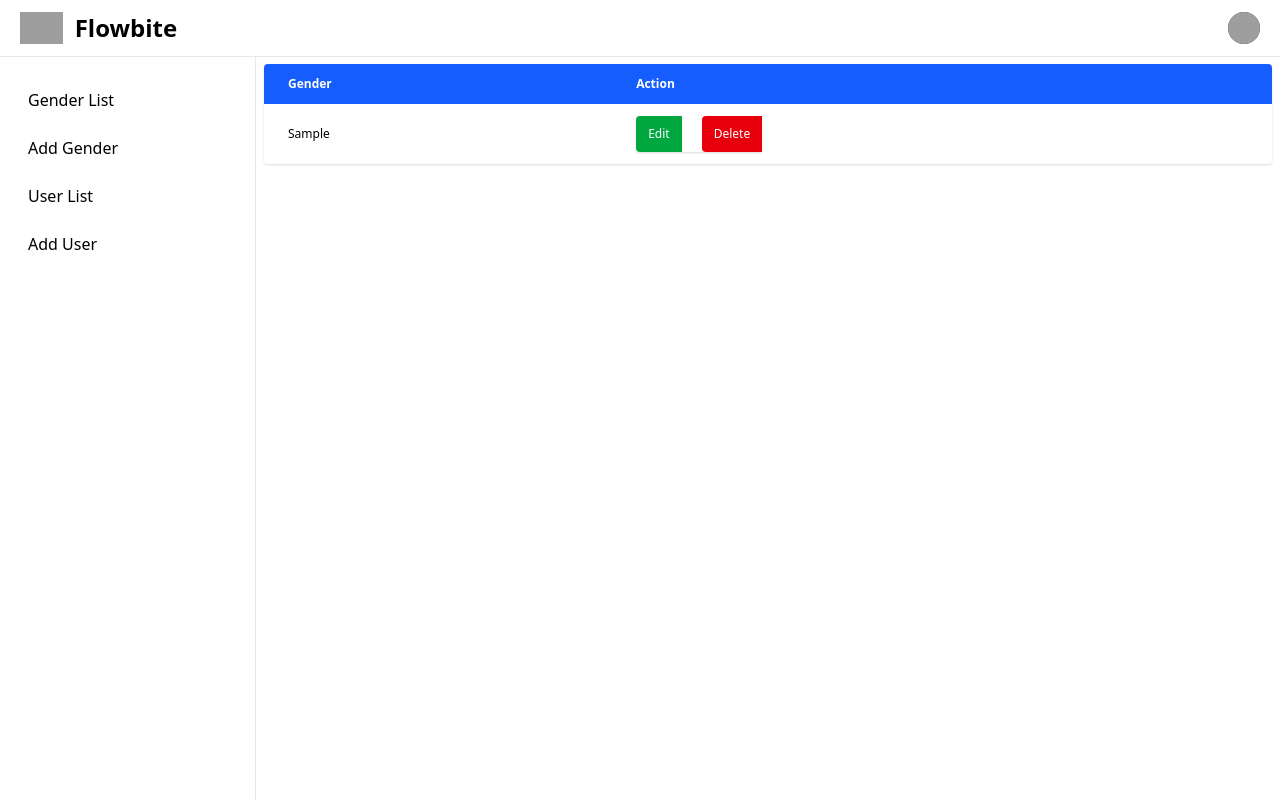
After one commit to yurizzs/grouptwosite, a Django app: page /gender/list in a window 1280 px wide. The commit adds this page. Run offline with Django 4.2, Linux system fonts and the light colour scheme; tables that the repository leaves empty hold one stand-in row (values such as "Sample post"); grey boxes are pictures that could not be loaded.

Commit message:
edit gender

```diff
--- a/crud/static/css/output.css
+++ b/crud/static/css/output.css
@@ -7,13 +7,14 @@
       "Segoe UI Emoji", "Segoe UI Symbol", "Noto Color Emoji";
     --font-mono: ui-monospace, SFMono-Regular, Menlo, Monaco, Consolas, "Liberation Mono",
       "Courier New", monospace;
+    --color-red-600: oklch(57.7% 0.245 27.325);
+    --color-red-700: oklch(50.5% 0.213 27.518);
     --color-green-100: oklch(96.2% 0.044 156.743);
-    --color-green-200: oklch(92.5% 0.084 155.995);
     --color-green-500: oklch(72.3% 0.219 149.579);
     --color-green-600: oklch(62.7% 0.194 149.214);
     --color-green-700: oklch(52.7% 0.154 150.069);
-    --color-green-800: oklch(44.8% 0.119 151.328);
     --color-blue-600: oklch(54.6% 0.245 262.881);
+    --color-gray-50: oklch(98.5% 0.002 247.839);
     --color-gray-100: oklch(96.7% 0.003 264.542);
     --color-gray-200: oklch(92.8% 0.006 264.531);
     --color-gray-300: oklch(87.2% 0.01 258.338);
@@ -27,6 +28,8 @@
     --color-white: #fff;
     --spacing: 0.25rem;
     --container-xs: 20rem;
+    --text-xs: 0.75rem;
+    --text-xs--line-height: calc(1 / 0.75);
     --text-sm: 0.875rem;
     --text-sm--line-height: calc(1.25 / 0.875);
     --text-base: 1rem;
@@ -206,6 +209,9 @@
   .fixed {
     position: fixed;
   }
+  .relative {
+    position: relative;
+  }
   .static {
     position: static;
   }
@@ -223,9 +229,6 @@
   }
   .z-60 {
     z-index: 60;
-  }
-  .z-100 {
-    z-index: 100;
   }
   .-mx-1 {
     margin-inline: calc(var(--spacing) * -1);
@@ -259,6 +262,9 @@
   }
   .mt-16 {
     margin-top: calc(var(--spacing) * 16);
+  }
+  .mr-1 {
+    margin-right: calc(var(--spacing) * 1);
   }
   .mb-2 {
     margin-bottom: calc(var(--spacing) * 2);
@@ -360,6 +366,9 @@
   .justify-start {
     justify-content: flex-start;
   }
+  .gap-5 {
+    gap: calc(var(--spacing) * 5);
+  }
   .space-y-2 {
     :where(& > :not(:last-child)) {
       --tw-space-y-reverse: 0;
@@ -389,6 +398,9 @@
     text-overflow: ellipsis;
     white-space: nowrap;
   }
+  .overflow-x-auto {
+    overflow-x: auto;
+  }
   .overflow-y-auto {
     overflow-y: auto;
   }
@@ -400,6 +412,10 @@
   }
   .rounded-sm {
     border-radius: var(--radius-sm);
+  }
+  .rounded-s-sm {
+    border-start-start-radius: var(--radius-sm);
+    border-end-start-radius: var(--radius-sm);
   }
   .border {
     border-style: var(--tw-border-style);
@@ -419,6 +435,12 @@
   .border-gray-300 {
     border-color: var(--color-gray-300);
   }
+  .bg-blue-600 {
+    background-color: var(--color-blue-600);
+  }
+  .bg-gray-50 {
+    background-color: var(--color-gray-50);
+  }
   .bg-gray-800 {
     background-color: var(--color-gray-800);
   }
@@ -427,6 +449,9 @@
   }
   .bg-green-600 {
     background-color: var(--color-green-600);
+  }
+  .bg-red-600 {
+    background-color: var(--color-red-600);
   }
   .bg-white {
     background-color: var(--color-white);
@@ -452,6 +477,9 @@
   .px-4 {
     padding-inline: calc(var(--spacing) * 4);
   }
+  .px-6 {
+    padding-inline: calc(var(--spacing) * 6);
+  }
   .py-1 {
     padding-block: calc(var(--spacing) * 1);
   }
@@ -464,11 +492,17 @@
   .py-3 {
     padding-block: calc(var(--spacing) * 3);
   }
+  .py-4 {
+    padding-block: calc(var(--spacing) * 4);
+  }
   .pt-20 {
     padding-top: calc(var(--spacing) * 20);
   }
   .pb-4 {
     padding-bottom: calc(var(--spacing) * 4);
+  }
+  .text-left {
+    text-align: left;
   }
   .text-base {
     font-size: var(--text-base);
@@ -481,6 +515,10 @@
   .text-xl {
     font-size: var(--text-xl);
     line-height: var(--tw-leading, var(--text-xl--line-height));
+  }
+  .text-xs {
+    font-size: var(--text-xs);
+    line-height: var(--tw-leading, var(--text-xs--line-height));
   }
   .font-medium {
     --tw-font-weight: var(--font-weight-medium);
@@ -518,8 +556,15 @@
   .text-white {
     color: var(--color-white);
   }
+  .uppercase {
+    text-transform: uppercase;
+  }
   .underline {
     text-decoration-line: underline;
+  }
+  .shadow {
+    --tw-shadow: 0 1px 3px 0 var(--tw-shadow-color, rgb(0 0 0 / 0.1)), 0 1px 2px -1px var(--tw-shadow-color, rgb(0 0 0 / 0.1));
+    box-shadow: var(--tw-inset-shadow), var(--tw-inset-ring-shadow), var(--tw-ring-offset-shadow), var(--tw-ring-shadow), var(--tw-shadow);
   }
   .shadow-sm {
     --tw-shadow: 0 1px 3px 0 var(--tw-shadow-color, rgb(0 0 0 / 0.1)), 0 1px 2px -1px var(--tw-shadow-color, rgb(0 0 0 / 0.1));
@@ -548,10 +593,25 @@
       }
     }
   }
+  .hover\:bg-red-700 {
+    &:hover {
+      @media (hover: hover) {
+        background-color: var(--color-red-700);
+      }
+    }
+  }
   .hover\:text-gray-900 {
     &:hover {
       @media (hover: hover) {
         color: var(--color-gray-900);
+      }
+    }
+  }
+  .hover\:outline-none {
+    &:hover {
+      @media (hover: hover) {
+        --tw-outline-style: none;
+        outline-style: none;
       }
     }
   }
@@ -643,6 +703,11 @@
   .rtl\:justify-end {
     &:where(:dir(rtl), [dir="rtl"], [dir="rtl"] *) {
       justify-content: flex-end;
+    }
+  }
+  .rtl\:text-right {
+    &:where(:dir(rtl), [dir="rtl"], [dir="rtl"] *) {
+      text-align: right;
     }
   }
   .dark\:divide-gray-600 {
--- /dev/null
+++ b/crud/templates/gender/GenderLIst.html
@@ -0,0 +1,38 @@
+{% extends 'layout/base.html' %}
+
+{% block 'title' %}
+Genders List
+{% endblock 'title' %}
+
+{% block 'content' %}
+
+{% include 'include/Sidebar.html' %}
+{% include 'include/ToastMessage.html' %}
+<div class="p-2 sm:ml-64 mt-16 md:mt-14">
+    <div class="relative overflow-x-auto rounded-sm shadow-sm">
+        <table class="w-full">
+            <thead class="text-xs text-left text-white bg-blue-600">
+                <tr>
+                   <th class="px-6 py-3">Gender</th>
+                   <th class="px-6 py-3">Action</th>
+                </tr>
+            </thead>
+            <tbody class="text-xs text-black">
+                {% for gender in genders %}
+                    <tr clas="hover:bg-gray-100 border-b border-gray-200">
+                        <td class="px-6 py-3">{{ gender.gender }}</td>
+                        <td class="px-6 py-3">
+                            <div class="inline-flex gap-5 shadow-sm">
+                                <a href="/gender/edit/{{ gender.gender_id}}" class="bg-green-600 px-3 py-2.5 font-medium text-white hover:bg-green-700 rounded-s-sm hover:outline-none">Edit</a>
+                                <a href="#" class="bg-red-600 px-3 py-2.5 font-medium text-white hover:bg-red-700 rounded-s-sm hover:outline-none">Delete</a>
+                            </div>
+                        </td>
+                    </tr>
+                {% endfor %}
+            </tbody>
+        </table>
+    </div>
+</div>
+
+
+{% endblock 'content' %}
--- a/crud/templates/include/Sidebar.html
+++ b/crud/templates/include/Sidebar.html
@@ -57,12 +57,12 @@
      <div class="h-full px-3 pb-4 overflow-y-auto bg-white dark:bg-gray-800">
         <ul class="space-y-2 font-medium">
            <li>
-              <a href="#" class="flex items-center p-2 text-black rounded-lg hover:bg-gray-100 group">
+              <a href="/gender/list" class="flex items-center p-2 text-black rounded-lg hover:bg-gray-100 group">
                 <span class="ms-2">Gender List</span>
               </a>
            </li>
            <li>
-              <a href="#" class="flex items-center p-2 text-black rounded-lg hover:bg-gray-100 group">
+              <a href="/gender/add" class="flex items-center p-2 text-black rounded-lg hover:bg-gray-100 group">
                 <span class="ms-2">Add Gender</span>
               </a>
            </li>
--- a/crud/urls.py
+++ b/crud/urls.py
@@ -2,5 +2,7 @@ from django.urls import path
 from . import views
 
 urlpatterns = [
-    path('gender/add', views.add_gender)
+    path('gender/list', views.gender_list),
+    path('gender/add', views.add_gender),
+    path('gender/edit/<int:genderId>', views.edit_gender)
 ]
--- a/crud/views.py
+++ b/crud/views.py
@@ -1,9 +1,21 @@
-from django.shortcuts import render
+from django.shortcuts import render, redirect
 from django.http import HttpResponse
 from django.contrib import messages
 from .models import Genders
 
 # Create your views here.
+
+def gender_list(request):
+    try:
+        genders = Genders.objects.all()
+
+        data = {
+            'genders':genders
+        }
+
+        return render(request, 'gender/GenderList.html', data)
+    except Exception as e:
+        return HttpResponse(f'Error tanga: {e}')
 
 def add_gender(request):
     try:
@@ -12,8 +24,27 @@ def add_gender(request):
 
             Genders.objects.create(gender=gender).save()
             messages.success(request, 'Gender added na, boi!')
-            return render(request, 'gender/AddGender.html')
+            return redirect('/gender/list')
         else:
             return render(request, 'gender/AddGender.html')
     except Exception as e:
         return HttpResponse(f'Error tanga: {e}')
+
+def edit_gender(request, genderId):
+    try:
+        if request.method == 'POST':
+            genderObj = Genders.objects.get(pk=genderId)
+
+            gender = request.POST.get('gender')
+
+            genderObj.gender = gender
+        else:
+            genderObj = Genders.objects.get(pk=genderId)
+
+            data = {
+                'gender':genderObj
+            }
+
+            return render(request, 'gender/EditGender.html', data)
+    except Exception as e:
+        return HttpResponse(f'Error tanga: {e}')
--- a/package.json
+++ b/package.json
@@ -1,6 +1,6 @@
 {
   "scripts": {
-    "tailwind": "@tailwindcss -i ./crud/static/css/input.css -o ./crud/static/css/output.css --watch"
+    "dev": "@tailwindcss -i ./crud/static/css/input.css -o ./crud/static/css/output.css --watch"
   },
   "dependencies": {
     "@tailwindcss/cli": "^4.1.5",
```
Also changed, not shown: crud/templates/gender/EditGender.html (added, +23 -0 lines).
